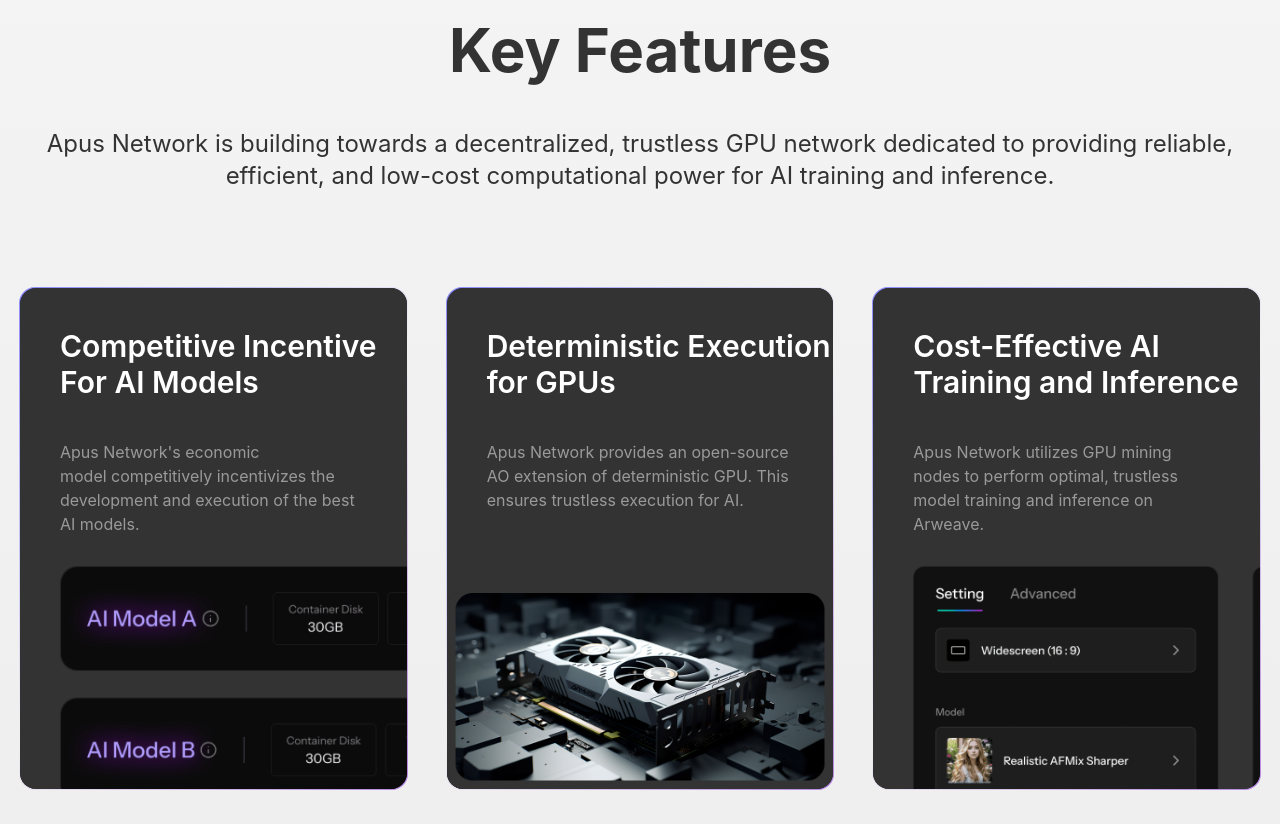
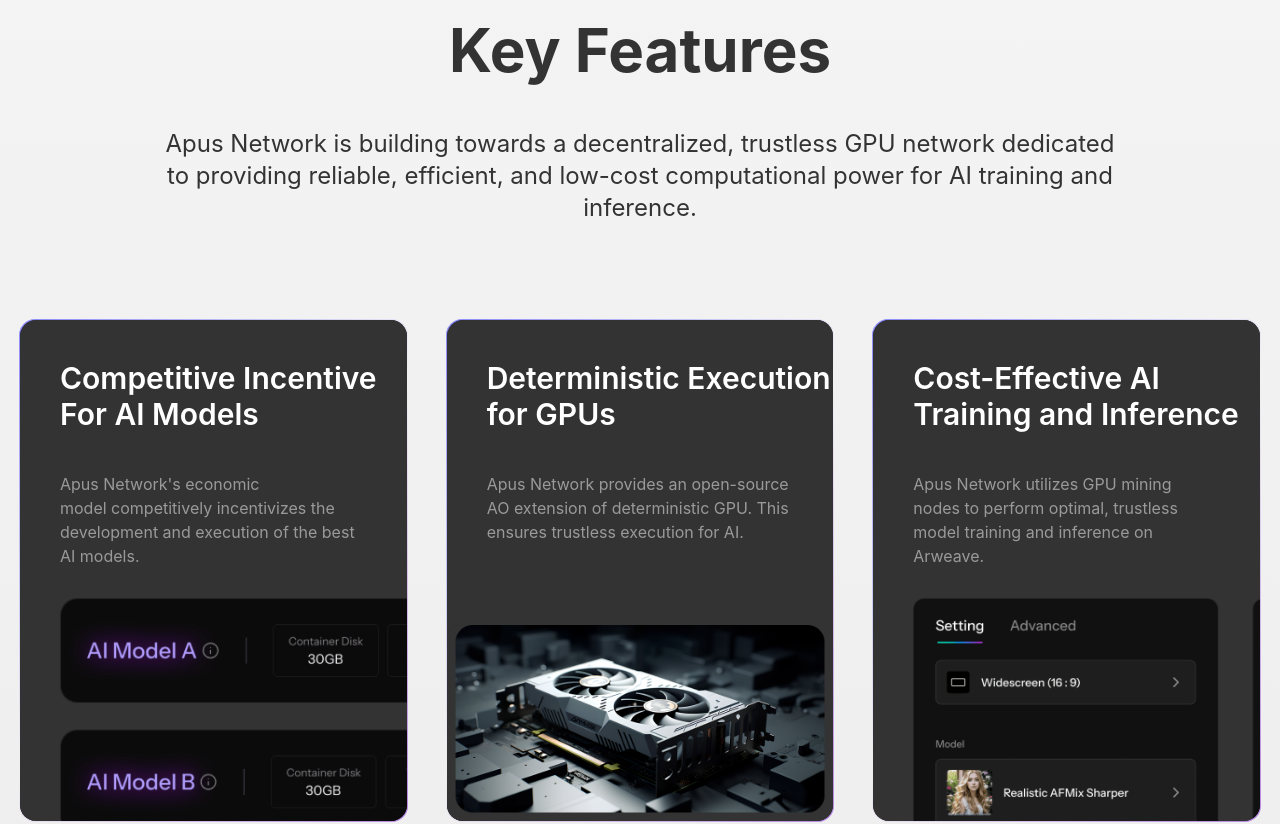
Before and after one commit to apuslabs/apus-website, a React (Vite) app: page /#/ in a window 1280 px wide. Shown: the part 940-1764 px from the top of the page. Built offline with nearby package versions, Linux system fonts and the light colour scheme.

Commit message:
add max width to section desc

```diff
--- a/src/index.css
+++ b/src/index.css
@@ -141,7 +141,7 @@
 }
 
 .section-description {
-    @apply text-xs md:text-2xl w-5/6 md:w-full;
+    @apply text-xs md:text-2xl w-5/6 md:w-full md:max-w-[960px];
     /* color: rgba(255, 255, 255, 0.5); */
 }
 
```
